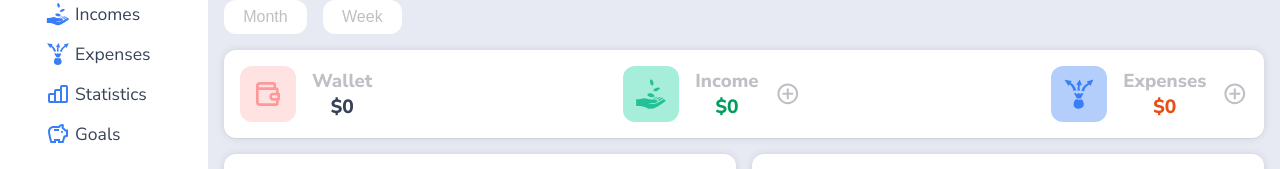
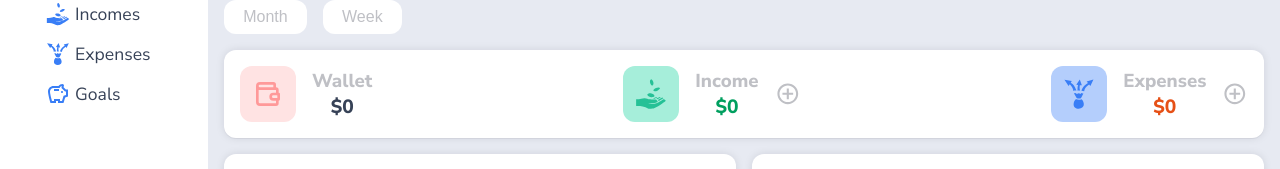
Before and after one commit to wojtek99955/money-balance, a React (Vite) app in the folder client/: page /dashboard in a window 1280 px wide. Shown: the part 112-281 px from the top of the page. Built offline with nearby package versions, Linux system fonts and the light colour scheme; no server answers; sample sign-in values are in the browser's storage.

Commit message:
links update

```diff
--- a/client/src/components/Dashboard/Sidebar/Sidebar.tsx
+++ b/client/src/components/Dashboard/Sidebar/Sidebar.tsx
@@ -28,11 +28,11 @@ const links = [
     icon: <ExpensesIcon />,
     route: "/expenses",
   },
-  {
-    text: "Statistics",
-    icon: <ChartIcon />,
-    route: "/",
-  },
+  // {
+  //   text: "Statistics",
+  //   icon: <ChartIcon />,
+  //   route: "/",
+  // },
   {
     text: "Goals",
     icon: <SavingsIcon />,
```
